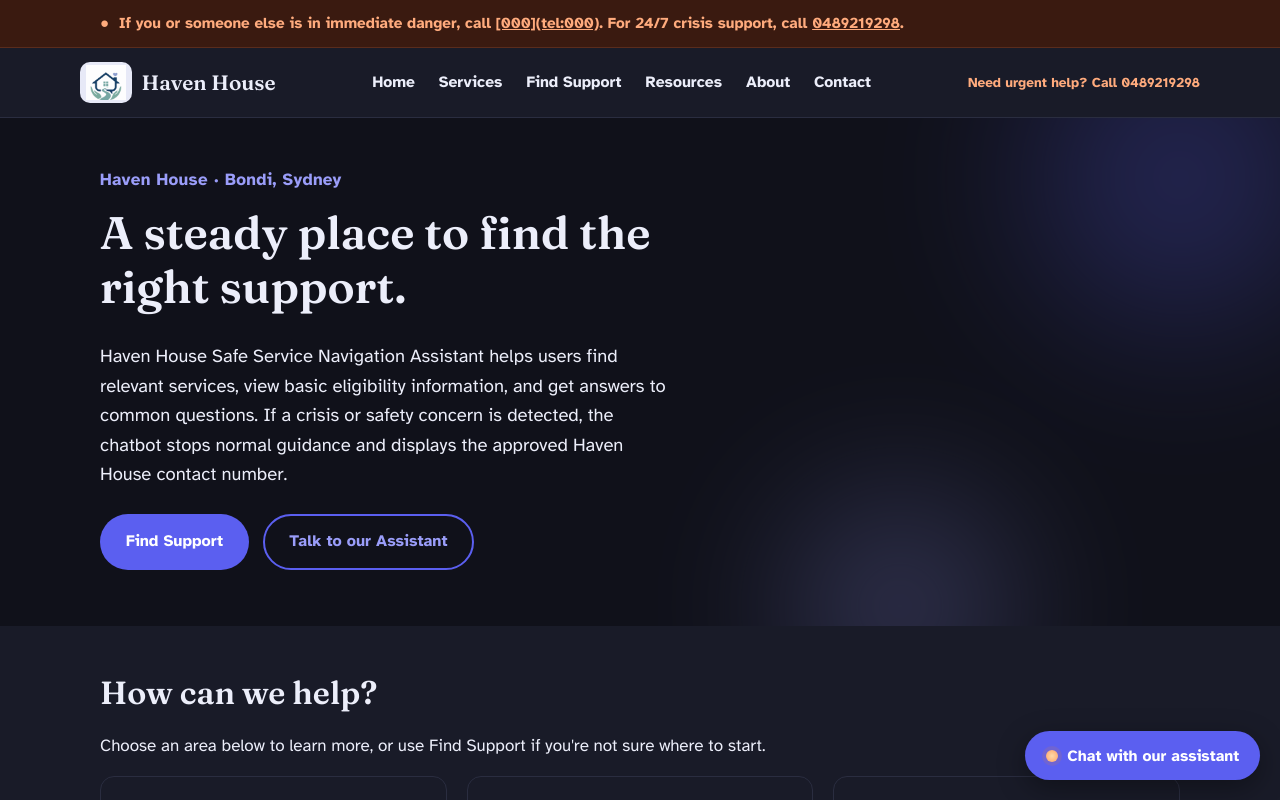
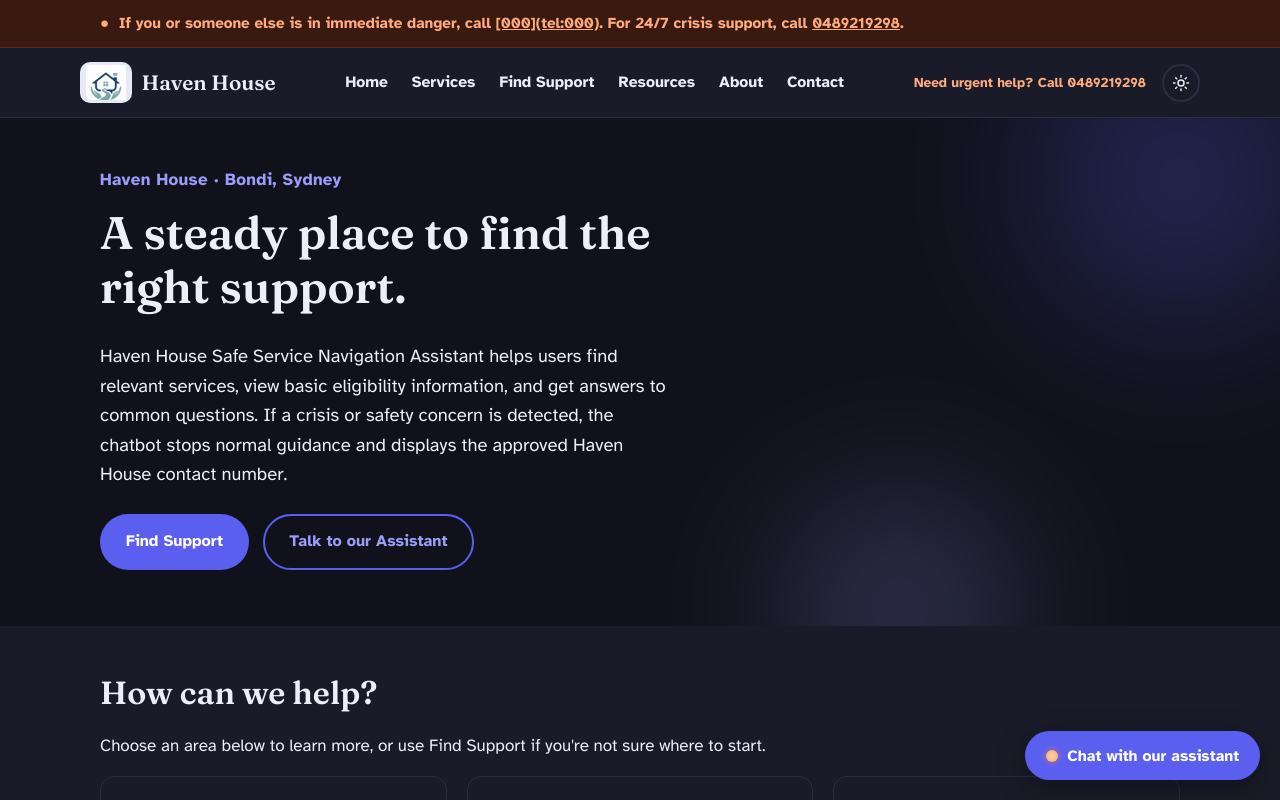
Before and after one commit to randimalfernando/HavenHouse, a Next.js app: page / in a window 1280 px wide. Shown: the top 800 px of the page. Built offline with nearby package versions, Linux system fonts and the light colour scheme; grey boxes are pictures that could not be loaded.

Commit message:
Dark and Light Mode Implementation User Side

```diff
--- a/app/globals.css
+++ b/app/globals.css
@@ -568,14 +568,15 @@ textarea:focus-visible,
 /* ---------------- Footer ---------------- */
 
 .site-footer {
-  background: var(--color-ink-deep);
-  color: var(--color-sand);
+  background: var(--color-surface);
+  color: var(--color-teal-ink);
+  border-top: 1px solid var(--color-sand-deep);
   padding: 3rem 0 2rem;
   margin-top: 2rem;
 }
 
 .site-footer a {
-  color: var(--color-sand);
+  color: var(--color-sage-deep);
 }
 
 .footer-grid {
@@ -589,7 +590,7 @@ textarea:focus-visible,
 }
 
 .footer-grid h4 {
-  color: var(--color-sand);
+  color: var(--color-teal-ink);
   font-family: var(--font-body);
   font-size: 0.9rem;
   text-transform: uppercase;
@@ -1159,3 +1160,42 @@ textarea:focus-visible,
 .dashboard-chart-card {
   height: 380px;
 }
+
+
+
+
+
+/* ---------------- Light theme ---------------- */
+/* Overrides the dark-theme tokens defined in :root above. This revives
+   the original warm/sage palette the site launched with, before the
+   dark-theme redesign. Every component already reads colors through
+   these CSS custom properties, so this one block is all that's needed
+   to re-theme the entire public site — no other CSS file changes. */
+
+:root[data-theme="light"] {
+  --color-bg: #f5f1e8;
+  --color-surface: #ffffff;
+  --color-sand-deep: #ece5d4;
+  --color-sage: #6e8b74;
+  --color-sage-deep: #4c6350;
+  --color-teal-ink: #263a3e;
+  --color-clay: #c97c4f;
+  --color-alert: #a8401f;
+  --color-alert-bg: #fbe9e2;
+  color-scheme: light;
+}
+
+.theme-toggle {
+  display: inline-flex;
+  align-items: center;
+  justify-content: center;
+  width: 38px;
+  height: 38px;
+  border-radius: var(--radius-full);
+  border: 2px solid var(--color-sand-deep);
+  background: var(--color-surface);
+  color: var(--color-teal-ink);
+  cursor: pointer;
+  flex-shrink: 0;
+}
+.theme-toggle:hover { border-color: var(--color-sage-deep); }
--- a/app/layout.js
+++ b/app/layout.js
@@ -22,9 +22,23 @@ export const metadata = {
     "Find Haven House support services in Bondi, Sydney, and get help navigating to the right service.",
 };
 
+const themeInitScript = `
+(function () {
+  try {
+    var theme = localStorage.getItem('hh-theme');
+    if (theme === 'light') {
+      document.documentElement.setAttribute('data-theme', 'light');
+    }
+  } catch (err) {}
+})();
+`;
+
 export default function RootLayout({ children }) {
   return (
     <html lang="en" className={`${fraunces.variable} ${atkinson.variable}`}>
+      <head>
+        <script dangerouslySetInnerHTML={{ __html: themeInitScript }} />
+      </head>
       <body>
         <SiteChrome>{children}</SiteChrome>
       </body>
--- a/components/SiteHeader.js
+++ b/components/SiteHeader.js
@@ -4,6 +4,7 @@ import Link from "next/link";
 import Image from "next/image";
 import { useState } from "react";
 import { siteConfig } from "@/lib/siteConfig";
+import ThemeToggle from "@/components/ThemeToggle";
 
 const NAV_LINKS = [
   { href: "/", label: "Home" },
@@ -45,6 +46,7 @@ export default function SiteHeader() {
           <a className="header-help-link" href={`tel:${siteConfig.crisisNumber}`}>
             Need urgent help? Call {siteConfig.crisisNumber}
           </a>
+          <ThemeToggle />
           <button
             className="nav-toggle"
             aria-expanded={open}
--- /dev/null
+++ b/components/ThemeToggle.js
@@ -0,0 +1,44 @@
+"use client";
+
+import { useEffect, useState } from "react";
+import { Sun, Moon } from "lucide-react";
+
+const STORAGE_KEY = "hh-theme";
+
+export default function ThemeToggle() {
+  const [theme, setTheme] = useState("dark");
+
+  useEffect(() => {
+    const current = document.documentElement.getAttribute("data-theme") || "dark";
+    setTheme(current);
+  }, []);
+
+  function toggleTheme() {
+    const next = theme === "light" ? "dark" : "light";
+    setTheme(next);
+
+    if (next === "light") {
+      document.documentElement.setAttribute("data-theme", "light");
+    } else {
+      document.documentElement.removeAttribute("data-theme");
+    }
+
+    try {
+      localStorage.setItem(STORAGE_KEY, next);
+    } catch (err) {
+      // localStorage can be unavailable (private browsing, disabled) —
+      // the toggle still works for this page view, just won't persist.
+    }
+  }
+
+  return (
+    <button
+      type="button"
+      className="theme-toggle"
+      onClick={toggleTheme}
+      aria-label={theme === "light" ? "Switch to dark mode" : "Switch to light mode"}
+    >
+      {theme === "light" ? <Moon size={18} /> : <Sun size={18} />}
+    </button>
+  );
+}
```
